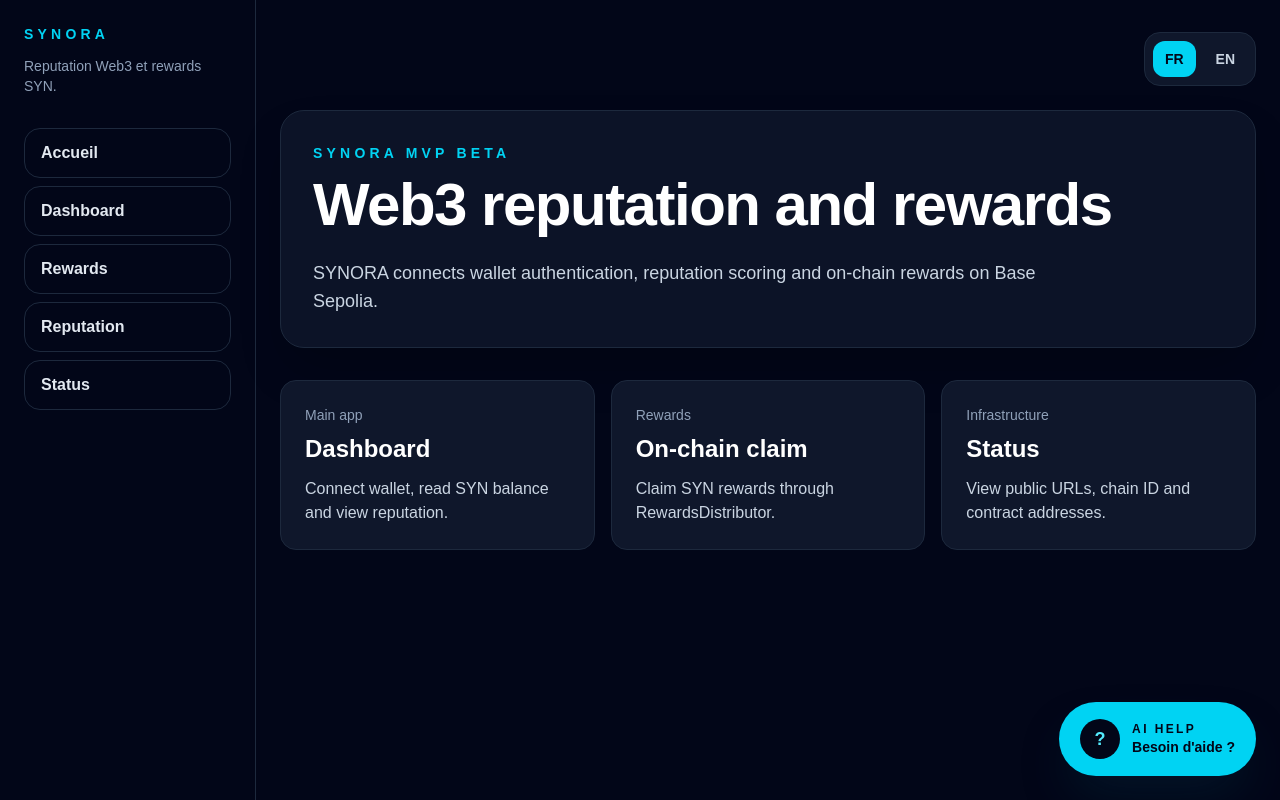
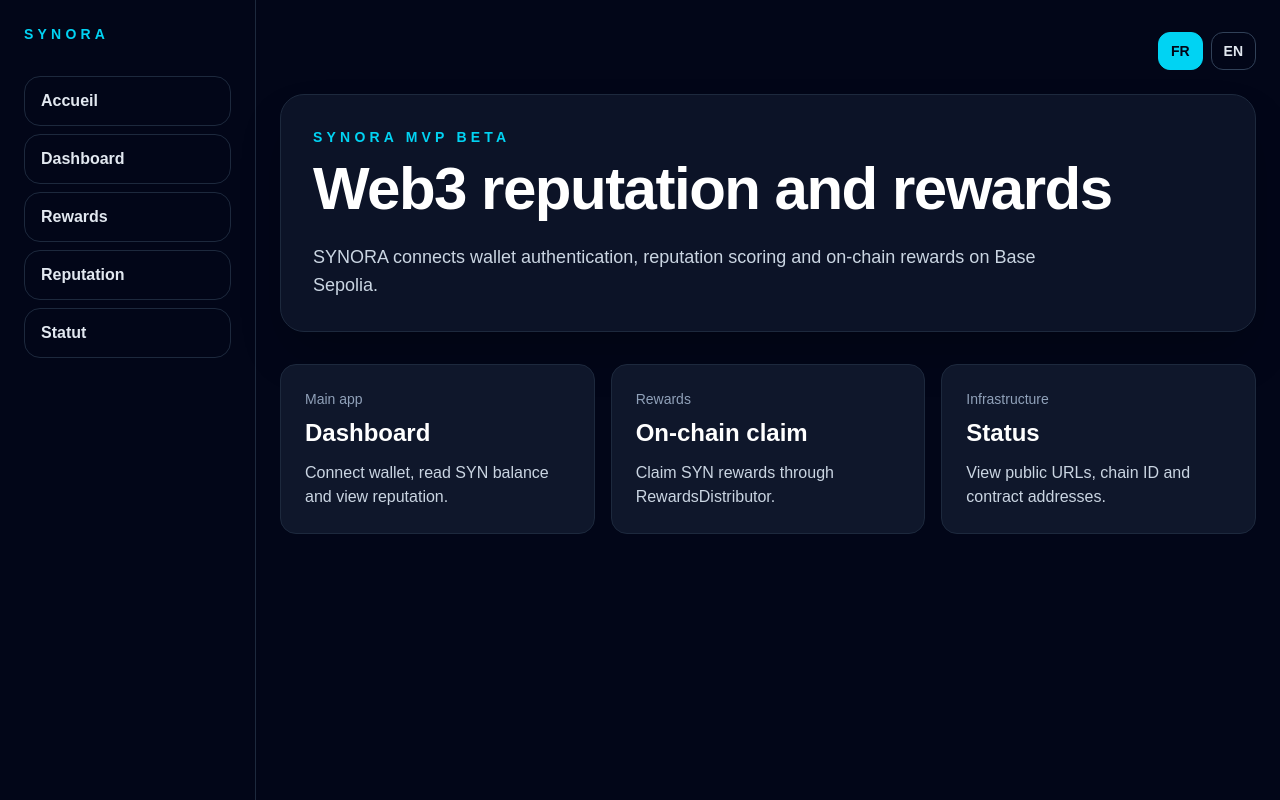
Before and after one commit to Boulzing64/Synora, a Next.js app in the folder apps/web/: page / in a window 1280 px wide. Built offline with nearby package versions, Linux system fonts and the light colour scheme.

Commit message:
Fix SynoraShell and restore frontend build

```diff
--- a/apps/web/src/components/SynoraShell.tsx
+++ b/apps/web/src/components/SynoraShell.tsx
@@ -1,5 +1,7 @@
+"use client";
+
 import Link from "next/link";
-import { HelpWidget } from "@/components/HelpWidget";
+import { useEffect, useState } from "react";
 
 type SynoraShellProps = {
   title: string;
@@ -7,15 +9,33 @@ type SynoraShellProps = {
   children: React.ReactNode;
 };
 
+type Locale = "fr" | "en";
+
 const navigation = [
-  { href: "/", label: "Accueil" },
-  { href: "/dashboard", label: "Dashboard" },
-  { href: "/rewards", label: "Rewards" },
-  { href: "/reputation", label: "Reputation" },
-  { href: "/status", label: "Status" },
+  { href: "/", labelFr: "Accueil", labelEn: "Home" },
+  { href: "/dashboard", labelFr: "Dashboard", labelEn: "Dashboard" },
+  { href: "/rewards", labelFr: "Rewards", labelEn: "Rewards" },
+  { href: "/reputation", labelFr: "Reputation", labelEn: "Reputation" },
+  { href: "/status", labelFr: "Statut", labelEn: "Status" },
 ];
 
 export function SynoraShell({ title, subtitle, children }: SynoraShellProps) {
+  const [locale, setLocale] = useState<Locale>("fr");
+
+  useEffect(() => {
+    const savedLocale = window.localStorage.getItem("synora.locale");
+
+    if (savedLocale === "en" || savedLocale === "fr") {
+      setLocale(savedLocale);
+    }
+  }, []);
+
+  function changeLanguage(nextLocale: Locale) {
+    setLocale(nextLocale);
+    window.localStorage.setItem("synora.locale", nextLocale);
+    window.dispatchEvent(new CustomEvent("synora-locale-change", { detail: nextLocale }));
+  }
+
   return (
     <main className="min-h-screen bg-slate-950 text-white">
       <div className="mx-auto flex min-h-screen max-w-7xl">
@@ -25,10 +45,6 @@ export function SynoraShell({ title, subtitle, children }: SynoraShellProps) {
               SYNORA
             </p>
 
-            <p className="mt-3 text-sm text-slate-400">
-              Reputation Web3 et rewards SYN.
-            </p>
-
             <nav className="mt-8 flex flex-col gap-2">
               {navigation.map((item) => (
                 <Link
@@ -36,7 +52,7 @@ export function SynoraShell({ title, subtitle, children }: SynoraShellProps) {
                   href={item.href}
                   className="rounded-2xl border border-slate-800 px-4 py-3 font-semibold text-slate-200 transition hover:border-cyan-400 hover:bg-slate-900 hover:text-cyan-300"
                 >
-                  {item.label}
+                  {locale === "en" ? item.labelEn : item.labelFr}
                 </Link>
               ))}
             </nav>
@@ -44,7 +60,7 @@ export function SynoraShell({ title, subtitle, children }: SynoraShellProps) {
         </aside>
 
         <section className="flex-1 px-6 py-8">
-          <div className="mb-6 flex flex-wrap items-center justify-between gap-3">
+          <div className="mb-6 flex items-center justify-between gap-4">
             <div className="flex flex-wrap gap-2 md:hidden">
               {navigation.map((item) => (
                 <Link
@@ -52,23 +68,32 @@ export function SynoraShell({ title, subtitle, children }: SynoraShellProps) {
                   href={item.href}
                   className="rounded-xl border border-slate-800 px-3 py-2 text-sm font-semibold text-slate-200"
                 >
-                  {item.label}
+                  {locale === "en" ? item.labelEn : item.labelFr}
                 </Link>
               ))}
             </div>
 
-            <div className="ml-auto flex gap-2 rounded-2xl border border-slate-800 bg-slate-900 p-2">
+            <div className="ml-auto flex gap-2">
               <button
                 type="button"
-                className="rounded-xl bg-cyan-400 px-3 py-2 text-sm font-bold text-slate-950"
+                onClick={() => changeLanguage("fr")}
+                className={`rounded-xl border px-3 py-2 text-sm font-bold ${
+                  locale === "fr"
+                    ? "border-cyan-400 bg-cyan-400 text-slate-950"
+                    : "border-slate-700 text-slate-200 hover:bg-slate-800"
+                }`}
               >
                 FR
               </button>
 
               <button
                 type="button"
-                className="rounded-xl px-3 py-2 text-sm font-bold text-slate-300 transition hover:bg-slate-800"
-                title="English version in progress"
+                onClick={() => changeLanguage("en")}
+                className={`rounded-xl border px-3 py-2 text-sm font-bold ${
+                  locale === "en"
+                    ? "border-cyan-400 bg-cyan-400 text-slate-950"
+                    : "border-slate-700 text-slate-200 hover:bg-slate-800"
+                }`}
               >
                 EN
               </button>
@@ -90,8 +115,6 @@ export function SynoraShell({ title, subtitle, children }: SynoraShellProps) {
           {children}
         </section>
       </div>
-
-      <HelpWidget />
     </main>
   );
 }
```
